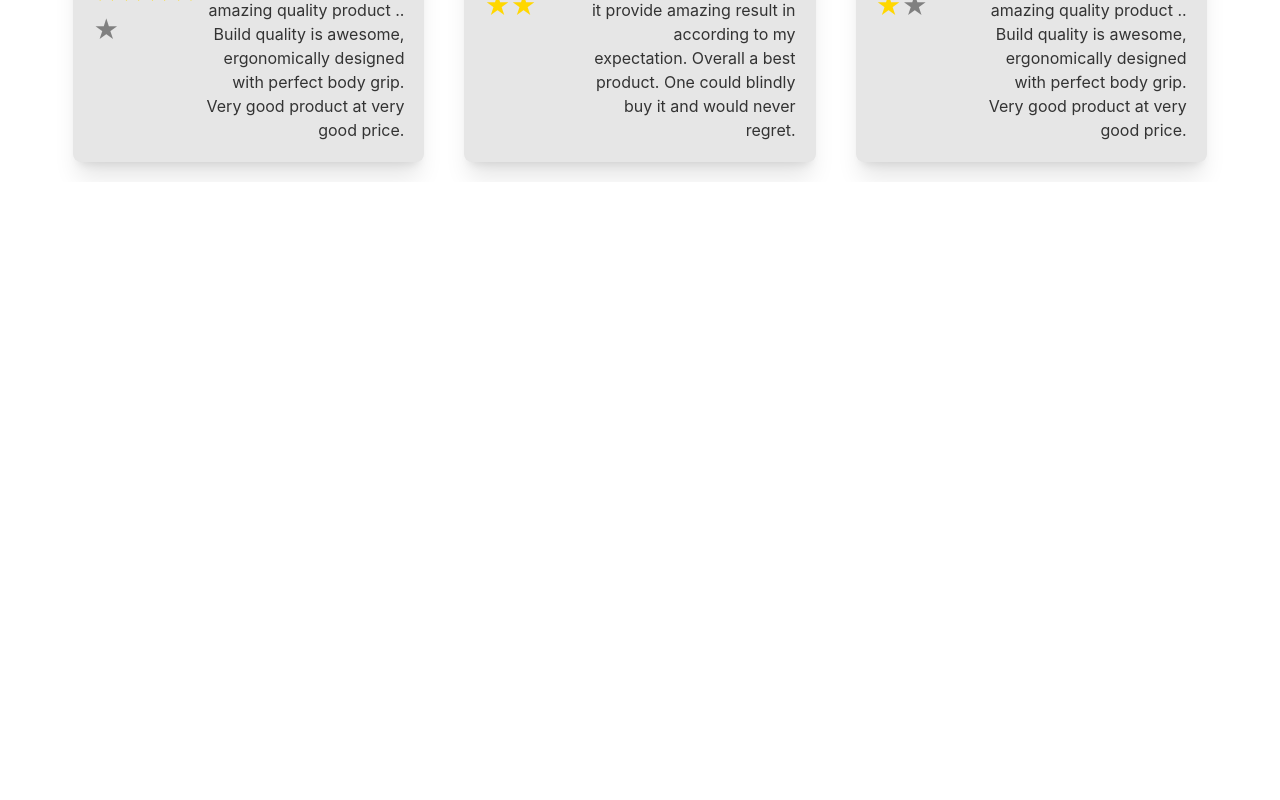
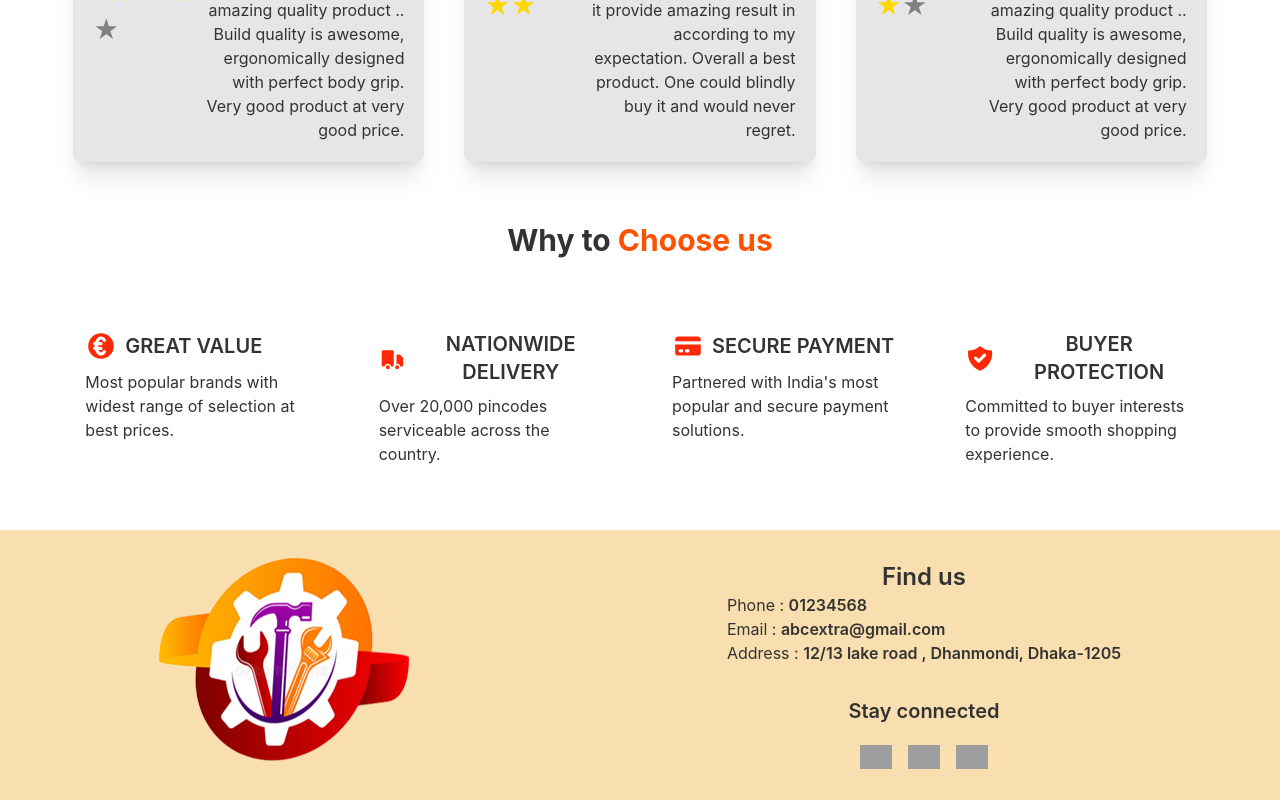
Before and after one commit to buariful/square-electronics, a React (Create React App) app: page / in a window 1280 px wide. Shown: the part 2021-2821 px from the top of the page. Before the commit the page ends 2203 px from the top, so only its background shows below. Built offline with nearby package versions, Linux system fonts and the light colour scheme; grey boxes are pictures that could not be loaded.

Commit message:
extra 2 section add

```diff
--- a/package.json
+++ b/package.json
@@ -3,6 +3,9 @@
   "version": "0.1.0",
   "private": true,
   "dependencies": {
+    "@fortawesome/fontawesome-svg-core": "^6.1.1",
+    "@fortawesome/free-solid-svg-icons": "^6.1.1",
+    "@fortawesome/react-fontawesome": "^0.1.18",
     "@heroicons/react": "^1.0.6",
     "@testing-library/jest-dom": "^5.16.4",
     "@testing-library/react": "^13.2.0",
--- /dev/null
+++ b/src/Pages/Home/Features.js
@@ -0,0 +1,78 @@
+import { FontAwesomeIcon } from '@fortawesome/react-fontawesome';
+import { CreditCardIcon, CurrencyEuroIcon, ShieldCheckIcon, TruckIcon } from '@heroicons/react/solid';
+import React from 'react';
+import { Link } from 'react-router-dom';
+import logo from '../../img/logo.png'
+
+const Features = () => {
+    return (
+        <div>
+            <div className='w-11/12 mx-auto'>
+                <h1 className='font-bold text-3xl my-10'>Why to  <span className='text-neutral'>Choose us</span></h1>
+
+                <div className='grid md:grid-cols-4 grid-cols-2'>
+                    <div class="card">
+                        <div class="card-body">
+                            <h2 class="card-title">
+                                <CurrencyEuroIcon className='w-8 text-secondary'></CurrencyEuroIcon> GREAT VALUE</h2>
+                            <p className='text-left'>Most popular brands with widest range of selection at best prices.</p>
+                        </div>
+                    </div>
+                    <div class="card">
+                        <div class="card-body">
+                            <h2 class="card-title">
+                                <TruckIcon className='w-8 text-secondary'></TruckIcon> NATIONWIDE DELIVERY</h2>
+                            <p className='text-left'>Over 20,000 pincodes serviceable across the country.</p>
+                        </div>
+                    </div>
+                    <div class="card">
+                        <div class="card-body">
+                            <h2 class="card-title">
+                                <CreditCardIcon className='w-8 text-secondary'></CreditCardIcon>
+                                SECURE PAYMENT</h2>
+                            <p className='text-left'>Partnered with India's most popular and secure payment solutions.</p>
+                        </div>
+                    </div>
+                    <div class="card">
+                        <div class="card-body">
+                            <h2 class="card-title">
+                                <ShieldCheckIcon className='w-8 text-secondary'></ShieldCheckIcon>
+                                BUYER PROTECTION</h2>
+                            <p className='text-left'>Committed to buyer interests to provide smooth shopping experience.</p>
+                        </div>
+                    </div>
+                </div>
+            </div>
+            <div className="bg-[#f5c87694] py-5 location mx-auto mt-8 md:flex justify-around items-center">
+                <div>
+                    <img src={logo} alt="logo" />
+                </div>
+                <div className='text-center'>
+                    <h1 className='font-semibold text-2xl '>Find us</h1>
+                    <div className='text-left'>
+                        <p>Phone : <span className='font-semibold'>01234568</span></p>
+                        <p>Email : <span className='font-semibold'>abcextra@gmail.com</span></p>
+                        <p>Address : <span className='font-semibold'>12/13 lake road , Dhanmondi, Dhaka-1205</span></p>
+                    </div>
+                    <h3 className='mt-8 font-semibold text-xl mb-5'>Stay connected</h3>
+                    <div className='flex gap-4 justify-center'>
+                        <a href="http://www.twitter.com" target="_blank">
+                            <img className='w-8 cursor-pointer' src="https://i.ibb.co/hYg8g65/360-F-376121893-u-RNqv00-YX0-Jr2-Nr-WYQv-RRhu-DSm-SEAJMv.jpg" alt="twitter" />
+
+                        </a>
+                        <a href="http://www.linkedin.com" target="_blank">
+
+                            <img className='w-8 cursor-pointer' src="https://i.ibb.co/pyGNQHb/linkein.png" alt="linkedin" />
+                        </a>
+                        <a href="http://www.facebook.com" target="_blank">
+
+                            <img className='w-8 cursor-pointer' src="https://i.ibb.co/cyLBK6Q/pngtree-facebook-logo-facebook-icon-png-image-3566127.png" alt="facebook" />
+                        </a>
+                    </div>
+                </div>
+            </div>
+        </div>
+    );
+};
+
+export default Features;
--- a/src/Pages/Home/Home.js
+++ b/src/Pages/Home/Home.js
@@ -1,5 +1,6 @@
 import React from 'react';
 import Banner from './Banner';
+import Features from './Features';
 import Products from './Products';
 import Reviews from './Reviews';
 import Summary from './Summary';
@@ -11,6 +12,7 @@ const Home = () => {
             <Products></Products>
             <Summary></Summary>
             <Reviews></Reviews>
+            <Features></Features>
         </div>
     );
 };
```
Also changed, not shown: 1 other file (tests, documents, lock files or other folders).
